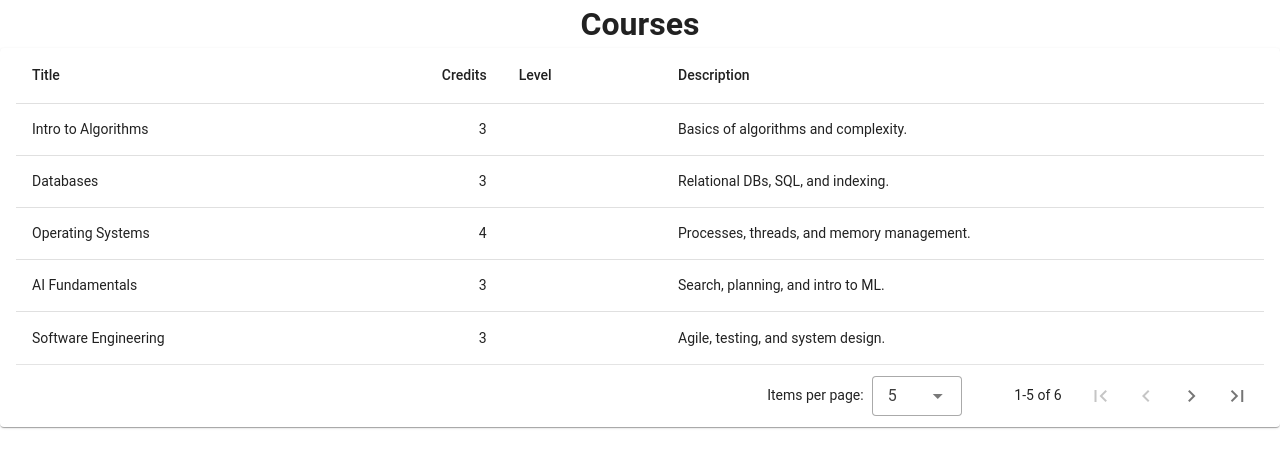
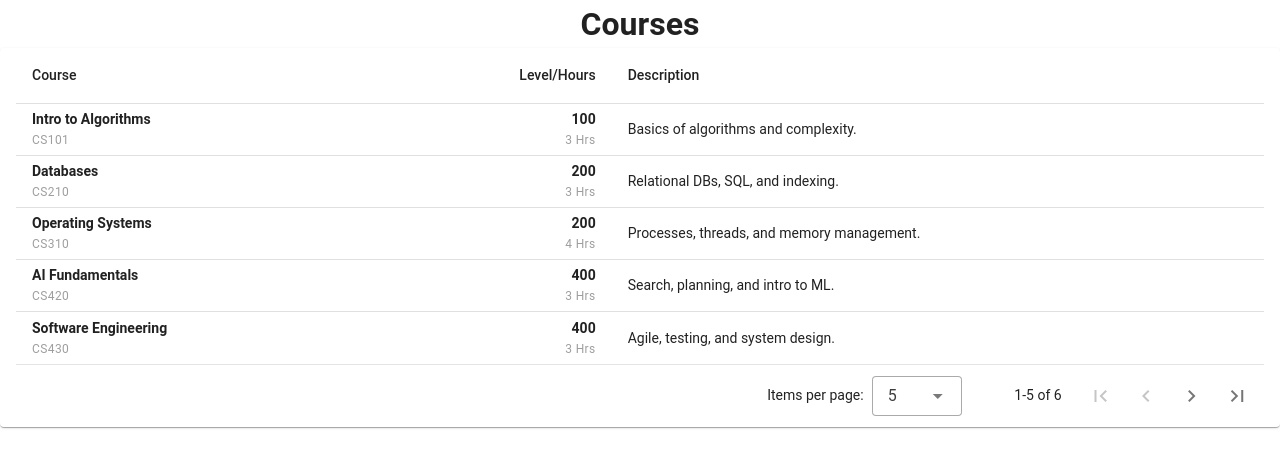
Before and after one commit to La-S/SE-IV-Website-Vue, a Vue app: page / in a window 1280 px wide. Shown: the top 468 px of the page. Built offline with nearby package versions, Linux system fonts and the light colour scheme; a small style sheet from the web is missing.

Commit message:
list now has proper titles and subtitles in their proper places. set up waiting for backend integration

```diff
--- a/index.html
+++ b/index.html
@@ -2,9 +2,8 @@
 <html lang="en">
   <head>
     <meta charset="UTF-8">
-    <link rel="icon" href="/favicon.ico">
     <meta name="viewport" content="width=device-width, initial-scale=1.0">
-    <title>Welcome to Vuetify 3</title>
+    <title>Courses</title>
   </head>
   <body>
     <div id="app"></div>
--- a/src/components/AddCoursePage.vue
+++ b/src/components/AddCoursePage.vue
@@ -13,7 +13,27 @@
   :search="search"
   item-value="id"
   @update:options="loadItems"
-    />
+>
+  <template #body="{ items }">
+    <tr v-for="item in items" :key="item.id">
+      <td>
+        <strong>{{ item.title }}</strong>
+        <div class="text-caption text-grey">
+          {{ item.courseNum }}
+        </div>
+      </td>
+      <td class="text-right">
+
+        <strong>{{ item.level }}</strong>
+        <div class="text-caption text-grey">
+            {{item.credits + " Hrs" }}
+        </div>
+      </td>
+
+      <td>{{ item.description }}</td>
+    </tr>
+  </template>
+</v-data-table-server>
   </v-card>
 </template>
 
@@ -22,10 +42,9 @@ import { ref } from 'vue'
 
 const itemsPerPage = ref(5)
 const headers = ref([
-  { title: 'Title', key: 'title' },
-  { title: 'Credits', key: 'credits', align: 'end' },
-   { title: 'Level', key: 'Level'},
-  { title: 'Description', key: 'description' },
+  { title: 'Course', key: 'course' },
+  { title: 'Level/Hours', key: 'credits', align: 'end' },
+  { title: 'Description', key: 'description'},
 ])
 
 const search = ref('')
@@ -33,19 +52,17 @@ const serverItems = ref([])
 const loading = ref(true)
 const totalItems = ref(0)
 
-
 async function fetchCourses({ page, itemsPerPage }) {
   return new Promise(resolve => {
     setTimeout(() => {
       let data = [
-        { title: 'Intro to Algorithms', credits: 3, description: 'Basics of algorithms and complexity.' },
-        { title: 'Databases', credits: 3, description: 'Relational DBs, SQL, and indexing.' },
-        { title: 'Operating Systems', credits: 4, description: 'Processes, threads, and memory management.' },
-        { title: 'AI Fundamentals', credits: 3, description: 'Search, planning, and intro to ML.' },
-        { title: 'Software Engineering', credits: 3, description: 'Agile, testing, and system design.' },
-        { title: 'Networks', credits: 3, description: 'TCP/IP, routing, and network security.' },
+        { courseNum: 'CS101', title: 'Intro to Algorithms', credits: 3, level: '100', description: 'Basics of algorithms and complexity.' },
+        { courseNum: 'CS210', title: 'Databases', credits: 3, level: '200', description: 'Relational DBs, SQL, and indexing.' },
+        { courseNum: 'CS310', title: 'Operating Systems', credits: 4, level: '200', description: 'Processes, threads, and memory management.' },
+        { courseNum: 'CS420', title: 'AI Fundamentals', credits: 3, level: '400', description: 'Search, planning, and intro to ML.' },
+        { courseNum: 'CS430', title: 'Software Engineering', credits: 3, level: '400', description: 'Agile, testing, and system design.' },
+        { courseNum: 'CS440', title: 'Networks', credits: 3, level: '300', description: 'TCP/IP, routing, and network security.' },
       ]
-
 
       const start = (page - 1) * itemsPerPage
       const end = start + itemsPerPage
```
Also changed, not shown: src/assets/logo.png (deleted), src/assets/logo.svg (deleted). Lines whose indentation alone changed are shown as unchanged.
